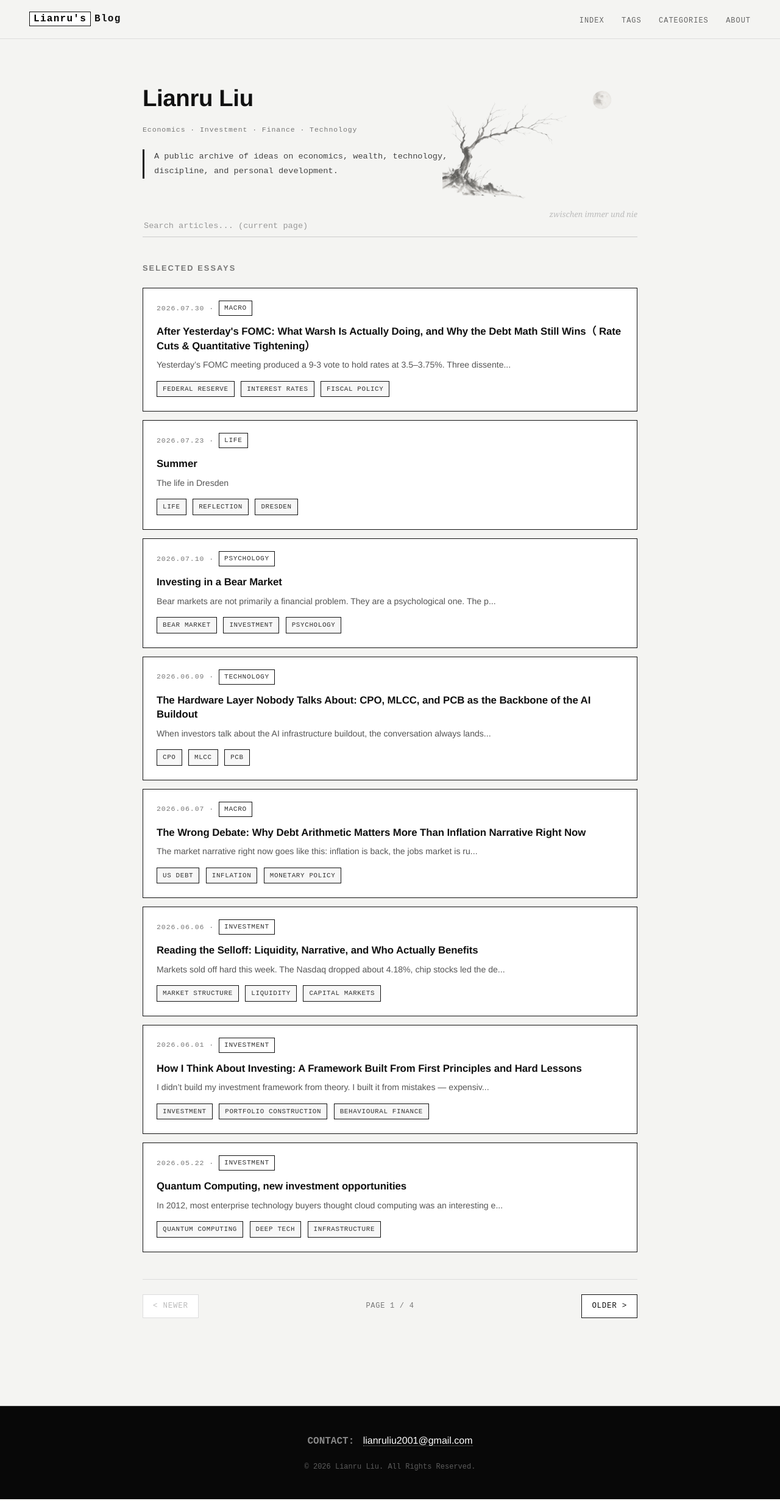
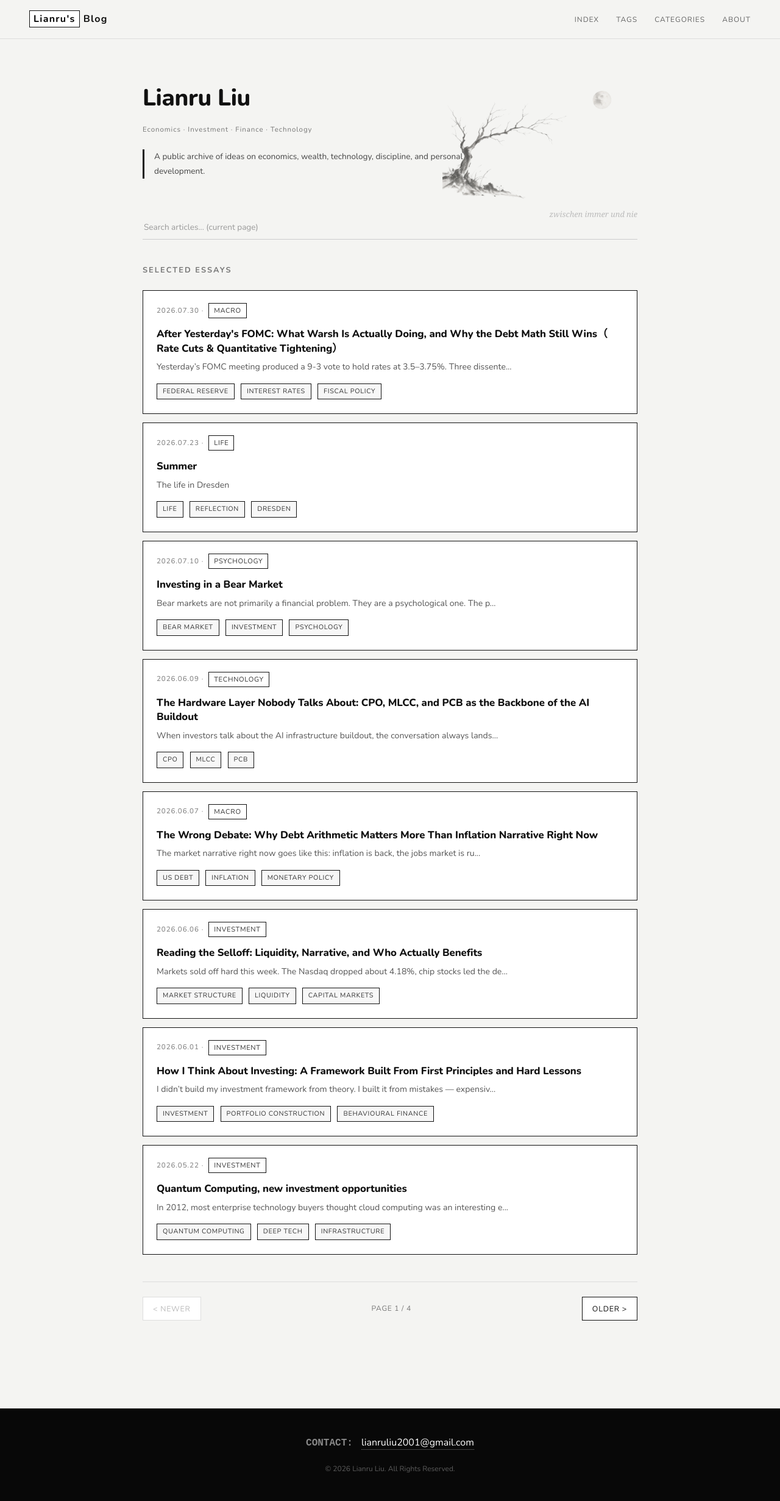
Before and after one commit to LianruLiu/LianruLiu.github.io, a Jekyll site: the page built from index.html, in a window 1280 px wide. Shown: the whole page at 61% size. Built offline with Jekyll 4.4.1, drawn with Linux system fonts in a browser that asks for light colours; the list of posts is cut into pages by our own code.

Commit message:
Switch theme type to rounded fonts (Nunito + Noto Sans SC)
- Body and all UI type (was Helvetica/Arial + Courier New accents)
  now use Nunito, with Noto Sans SC for Chinese
- Article serif (Georgia) and inline code (monospace) unchanged
- Soften h1 weights 900 -> 800

```diff
--- a/_layouts/default.html
+++ b/_layouts/default.html
@@ -6,6 +6,11 @@
   <title>{{ page.title }} | {{ site.title }}</title>
 
   <link rel="icon" href="{{ '/favicon.svg' | relative_url }}" type="image/svg+xml">
+
+  <!-- Rounded type: Nunito for Latin, Noto Sans SC for Chinese -->
+  <link rel="preconnect" href="https://fonts.googleapis.com">
+  <link rel="preconnect" href="https://fonts.gstatic.com" crossorigin>
+  <link href="https://fonts.googleapis.com/css2?family=Nunito:wght@400;600;700;800&family=Noto+Sans+SC:wght@400;500;700&display=swap" rel="stylesheet">
 
   {% seo title=false %}
 
@@ -43,7 +48,7 @@
     body {
       background: var(--bg);
       color: var(--text);
-      font-family: Helvetica, Arial, sans-serif;
+      font-family: "Nunito", "Noto Sans SC", "PingFang SC", "Hiragino Sans GB", "Microsoft YaHei", "Helvetica Neue", Helvetica, Arial, sans-serif;
       line-height: 1.7;
       min-height: 100vh;
       display: flex;
@@ -61,7 +66,7 @@
     }
 
     .logo {
-      font-family: "Courier New", monospace;
+      font-family: "Nunito", "Noto Sans SC", "PingFang SC", "Hiragino Sans GB", "Microsoft YaHei", sans-serif;
       font-size: 1rem;
       letter-spacing: 0.08em;
       font-weight: bold;
@@ -84,7 +89,7 @@
       color: #666;
       text-decoration: none;
       margin-left: 24px;
-      font-family: "Courier New", monospace;
+      font-family: "Nunito", "Noto Sans SC", "PingFang SC", "Hiragino Sans GB", "Microsoft YaHei", sans-serif;
       font-size: 0.75rem;
       text-transform: uppercase;
       letter-spacing: 0.08em;
@@ -114,7 +119,7 @@
 
     .intro-box h1 {
       letter-spacing: -0.01em;
-      font-weight: 900;
+      font-weight: 800;
     }
 
     .intro-box h2 {
@@ -156,7 +161,7 @@
     }
 
     .intro-quote {
-      font-family: "Courier New", monospace;
+      font-family: "Nunito", "Noto Sans SC", "PingFang SC", "Hiragino Sans GB", "Microsoft YaHei", sans-serif;
       font-size: 0.85rem;
       color: #444;
       border-left: 3px solid #111;
@@ -190,7 +195,7 @@
       border: none;
       border-bottom: 1px solid #ccc;
       background: transparent;
-      font-family: "Courier New", monospace;
+      font-family: "Nunito", "Noto Sans SC", "PingFang SC", "Hiragino Sans GB", "Microsoft YaHei", sans-serif;
       font-size: 0.85rem;
       outline: none;
       transition: border-color 0.15s ease;
@@ -206,7 +211,7 @@
     }
 
     .post-meta {
-      font-family: "Courier New", monospace;
+      font-family: "Nunito", "Noto Sans SC", "PingFang SC", "Hiragino Sans GB", "Microsoft YaHei", sans-serif;
       font-size: 0.72rem;
       color: var(--muted);
       text-transform: uppercase;
@@ -273,7 +278,7 @@
       background: #111;
       color: #fff;
       padding: 6px 14px;
-      font-family: "Courier New", monospace;
+      font-family: "Nunito", "Noto Sans SC", "PingFang SC", "Hiragino Sans GB", "Microsoft YaHei", sans-serif;
       font-size: 0.75rem;
       text-decoration: none;
       margin-bottom: 36px;
@@ -282,7 +287,7 @@
     .article h1 {
       font-size: 2.35rem;
       line-height: 1.25;
-      font-weight: 900;
+      font-weight: 800;
       margin-bottom: 28px;
     }
 
@@ -305,7 +310,7 @@
     }
 
     .article-content h2 {
-      font-family: Helvetica, Arial, sans-serif;
+      font-family: "Nunito", "Noto Sans SC", "PingFang SC", "Hiragino Sans GB", "Microsoft YaHei", sans-serif;
       font-size: 1.35rem;
       margin: 2.2em 0 1em;
       border-bottom: 1px solid #111;
@@ -313,7 +318,7 @@
     }
 
     .article-content h3 {
-      font-family: Helvetica, Arial, sans-serif;
+      font-family: "Nunito", "Noto Sans SC", "PingFang SC", "Hiragino Sans GB", "Microsoft YaHei", sans-serif;
       font-size: 1.1rem;
       margin: 2em 0 0.8em;
     }
@@ -372,7 +377,7 @@
     }
 
     .copyright {
-      font-family: "Courier New", monospace;
+      font-family: "Nunito", "Noto Sans SC", "PingFang SC", "Hiragino Sans GB", "Microsoft YaHei", sans-serif;
       font-size: 0.75rem;
       margin-top: 18px;
       opacity: 0.65;
@@ -383,7 +388,7 @@
       text-align: center;
       color: #666;
       padding: 30px;
-      font-family: "Courier New", monospace;
+      font-family: "Nunito", "Noto Sans SC", "PingFang SC", "Hiragino Sans GB", "Microsoft YaHei", sans-serif;
     }
 
     @media (max-width: 700px) {
@@ -449,12 +454,7 @@
   padding-bottom: 0.45em;
   border-bottom: 1px solid #111;
 
-  font-family:
-    Helvetica,
-    Arial,
-    "PingFang SC",
-    "Microsoft YaHei",
-    sans-serif;
+  font-family: "Nunito", "Noto Sans SC", "PingFang SC", "Hiragino Sans GB", "Microsoft YaHei", sans-serif;
 }
 
 .article-content h3 {
@@ -486,7 +486,7 @@
   }
 
   .toc-title {
-    font-family: "Courier New", monospace;
+    font-family: "Nunito", "Noto Sans SC", "PingFang SC", "Hiragino Sans GB", "Microsoft YaHei", sans-serif;
     font-size: 0.75rem;
     letter-spacing: 0.14em;
     text-transform: uppercase;
@@ -535,7 +535,7 @@
     border: 1px solid #111;
     padding: 3px 9px;
     margin: 3px 6px 3px 0;
-    font-family: "Courier New", monospace;
+    font-family: "Nunito", "Noto Sans SC", "PingFang SC", "Hiragino Sans GB", "Microsoft YaHei", sans-serif;
     font-size: 0.68rem;
     letter-spacing: 0.06em;
     text-transform: uppercase;
@@ -623,7 +623,7 @@
   }
 
   .archive-date {
-    font-family: "Courier New", monospace;
+    font-family: "Nunito", "Noto Sans SC", "PingFang SC", "Hiragino Sans GB", "Microsoft YaHei", sans-serif;
     font-size: 0.72rem;
     color: var(--muted);
     white-space: nowrap;
@@ -642,7 +642,7 @@
   .page-btn {
     border: 1px solid #111;
     padding: 8px 16px;
-    font-family: "Courier New", monospace;
+    font-family: "Nunito", "Noto Sans SC", "PingFang SC", "Hiragino Sans GB", "Microsoft YaHei", sans-serif;
     font-size: 0.78rem;
     letter-spacing: 0.06em;
     text-transform: uppercase;
@@ -664,7 +664,7 @@
   }
 
   .page-status {
-    font-family: "Courier New", monospace;
+    font-family: "Nunito", "Noto Sans SC", "PingFang SC", "Hiragino Sans GB", "Microsoft YaHei", sans-serif;
     font-size: 0.75rem;
     color: var(--muted);
     letter-spacing: 0.06em;
@@ -677,7 +677,7 @@
   }
 
   .error-code {
-    font-family: "Courier New", monospace;
+    font-family: "Nunito", "Noto Sans SC", "PingFang SC", "Hiragino Sans GB", "Microsoft YaHei", sans-serif;
     font-size: 5rem;
     font-weight: 900;
     letter-spacing: 0.04em;
```
